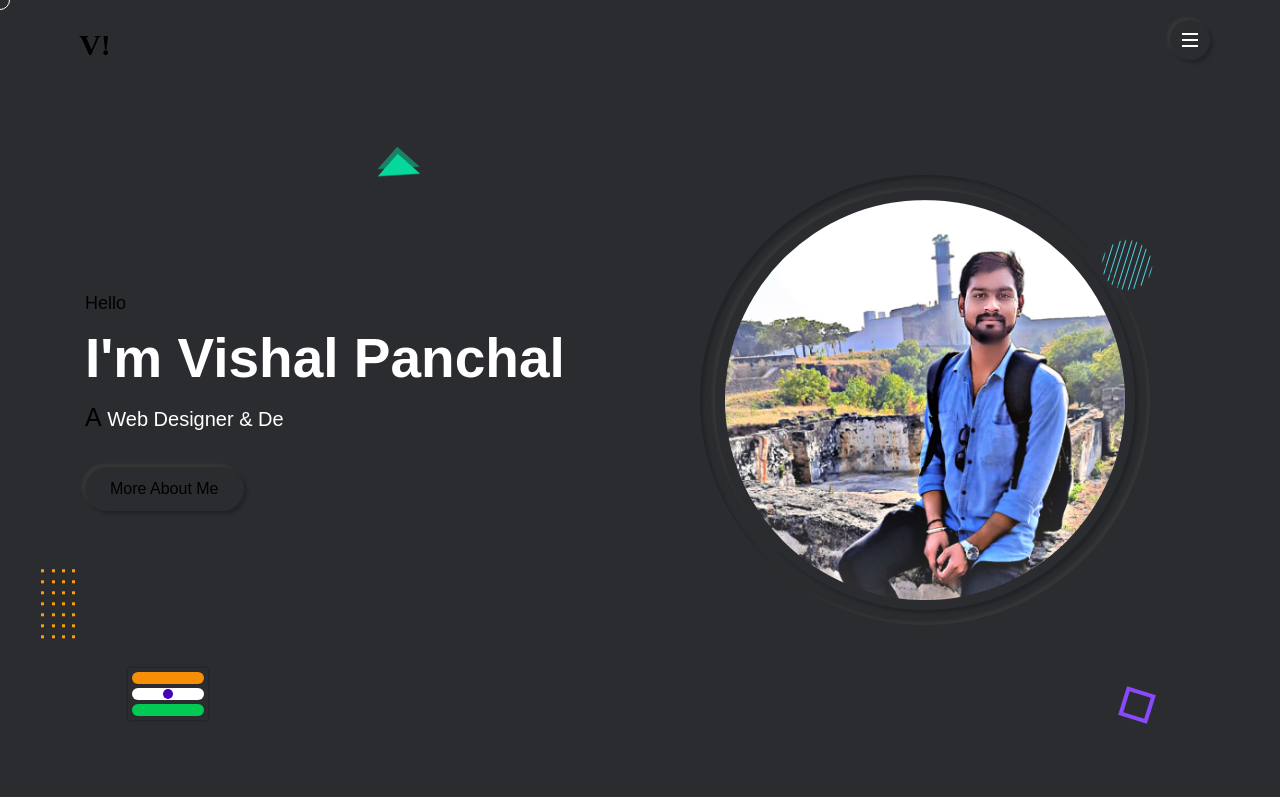
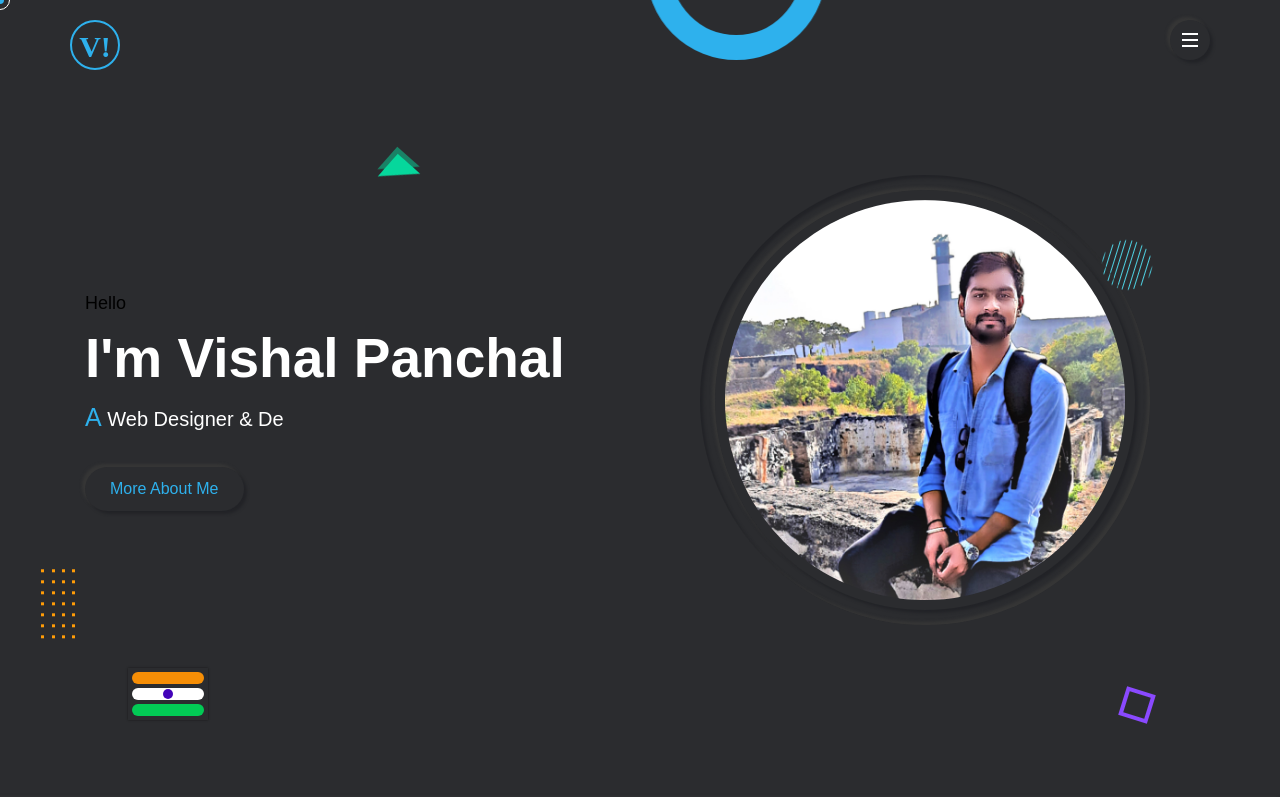
Before and after one commit to VISHALPORTFOLIO/vishal-portfolio, a plain HTML site: page index.html in a window 1280 px wide. Shown: the top 797 px of the page. Drawn offline with Linux system fonts and the light colour scheme.

Commit message:
Update color-1.css

```diff
--- a/css/skins/color-1.css
+++ b/css/skins/color-1.css
@@ -1,8 +1,3 @@
-<<<<<<< HEAD
 :root {
     --skin-color: #2eb1ed;
-=======
-:root {
-    --skin-color: #2eb1ed;
->>>>>>> 8cfc8e77b69982cce84f6daa8c9d0be9b75dce9c
 }
```
